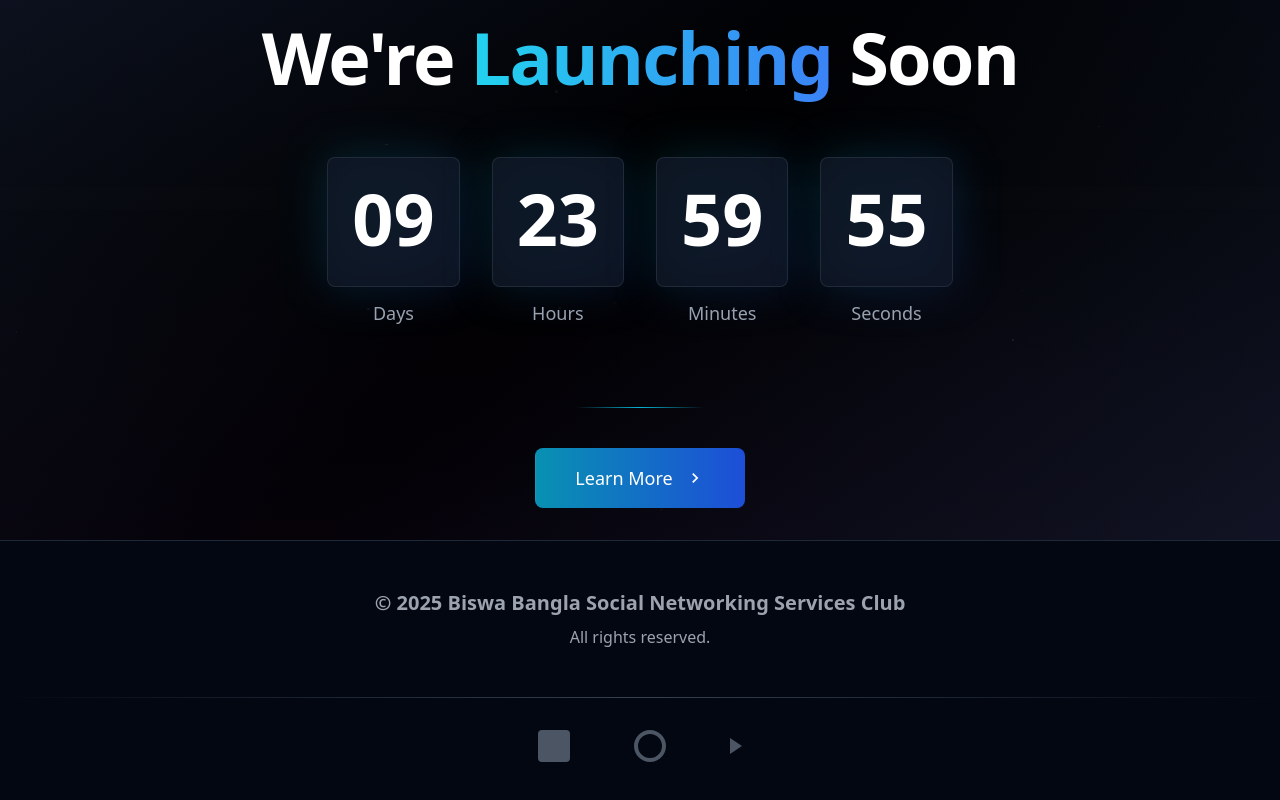
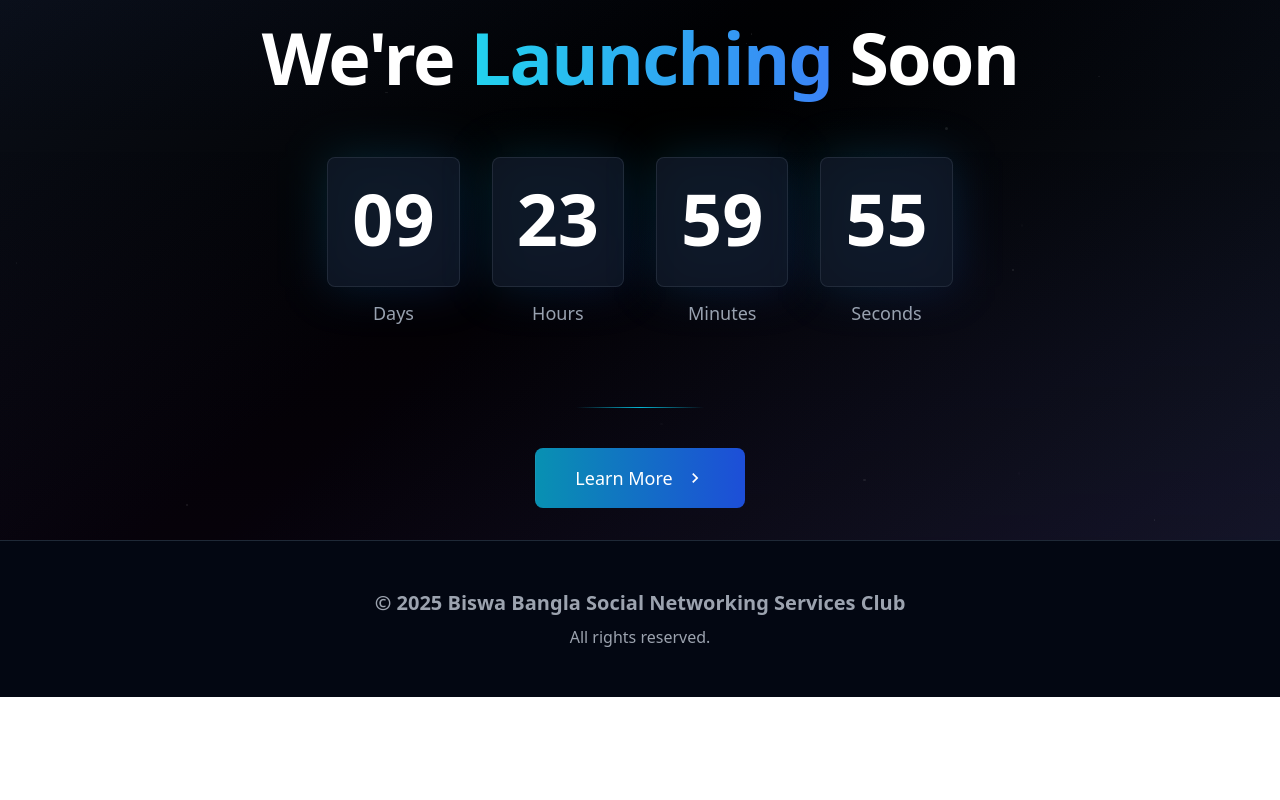
Before and after one commit to adityabasakfriendsclub/Biswa-Bangla-Project--Frontend-Backend, a React (Vite) app in the folder admin-dashboard/: page / in a window 1280 px wide. Shown: the part 415-1215 px from the top of the page. After the commit the page ends 1112 px from the top, so only its background shows below. Built offline with nearby package versions, Linux system fonts and the light colour scheme.

Commit message:
some file add some modified

```diff
--- a/admin-dashboard/src/pages/user/Copyright.jsx
+++ b/admin-dashboard/src/pages/user/Copyright.jsx
@@ -26,37 +26,6 @@ export default function Copyright({
           </p>
         </div>
       </div>
-
-      {/* Divider */}
-      <div
-        className={`w-full h-px bg-gradient-to-r from-transparent via-gray-700 to-transparent`}
-      ></div>
-
-      {/* Icon Section */}
-      {showIcons && (
-        <div className="flex items-center justify-center gap-12 sm:gap-16 py-8 px-4">
-          {/* Square */}
-          <div className="w-6 h-6 sm:w-8 sm:h-8 bg-gray-600 rounded cursor-pointer hover:bg-cyan-500 transition duration-300 transform hover:scale-110"></div>
-
-          {/* Circle */}
-          <div className="w-6 h-6 sm:w-8 sm:h-8 border-3 sm:border-4 border-gray-600 rounded-full cursor-pointer hover:border-cyan-500 transition duration-300 transform hover:scale-110"></div>
-
-          {/* Triangle */}
-          <div
-            className="cursor-pointer hover:opacity-80 transition duration-300 transform hover:scale-110"
-            style={{
-              width: 0,
-              height: 0,
-              borderLeft: "12px solid #4b5563",
-              borderTop: "8px solid transparent",
-              borderBottom: "8px solid transparent",
-            }}
-          ></div>
-        </div>
-      )}
-
-      {/* Bottom padding */}
-      <div className="h-4"></div>
     </footer>
   );
 }
```
